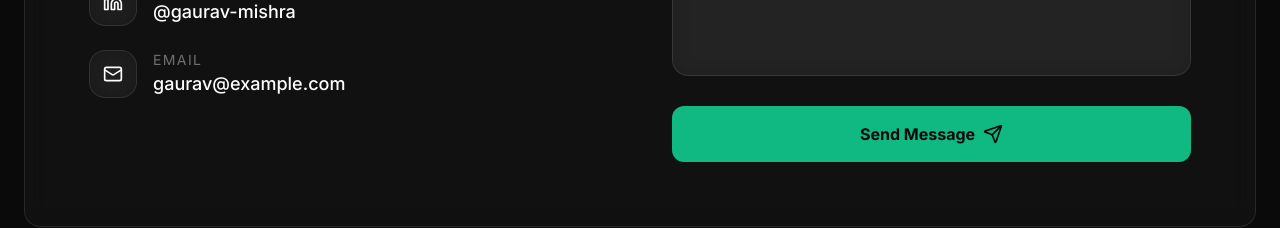
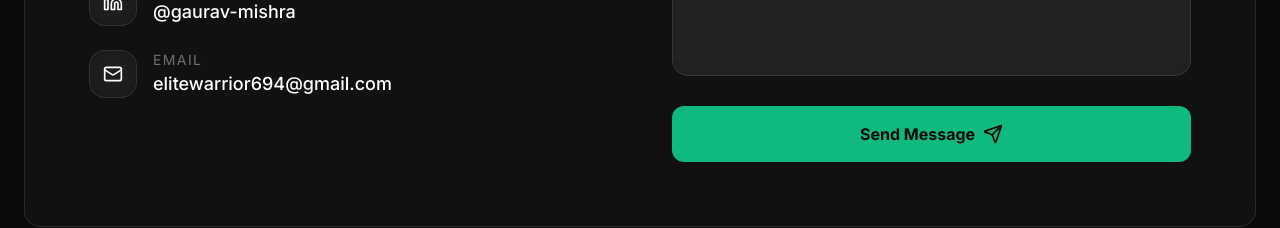
Before and after one commit to elitewarrior694-cpu/My-portfolio, a React (Vite) app: page / in a window 1280 px wide. Shown: the part 4221-4449 px from the top of the page. Built offline with nearby package versions, Linux system fonts and the light colour scheme.

Commit message:
Update email address for contact link

```diff
--- a/src/sections/Contact.tsx
+++ b/src/sections/Contact.tsx
@@ -33,7 +33,7 @@ export default function Contact() {
                   <div>
                     <p className="text-sm text-white/40 uppercase tracking-widest">{link.name}</p>
                     <p className="text-lg font-medium group-hover:text-primary transition-colors">
-                      {link.name === 'Email' ? 'gaurav@example.com' : `@gaurav-mishra`}
+                      {link.name === 'Email' ? 'elitewarrior694@gmail.com' : `@gaurav-mishra`}
                     </p>
                   </div>
                 </a>
```
